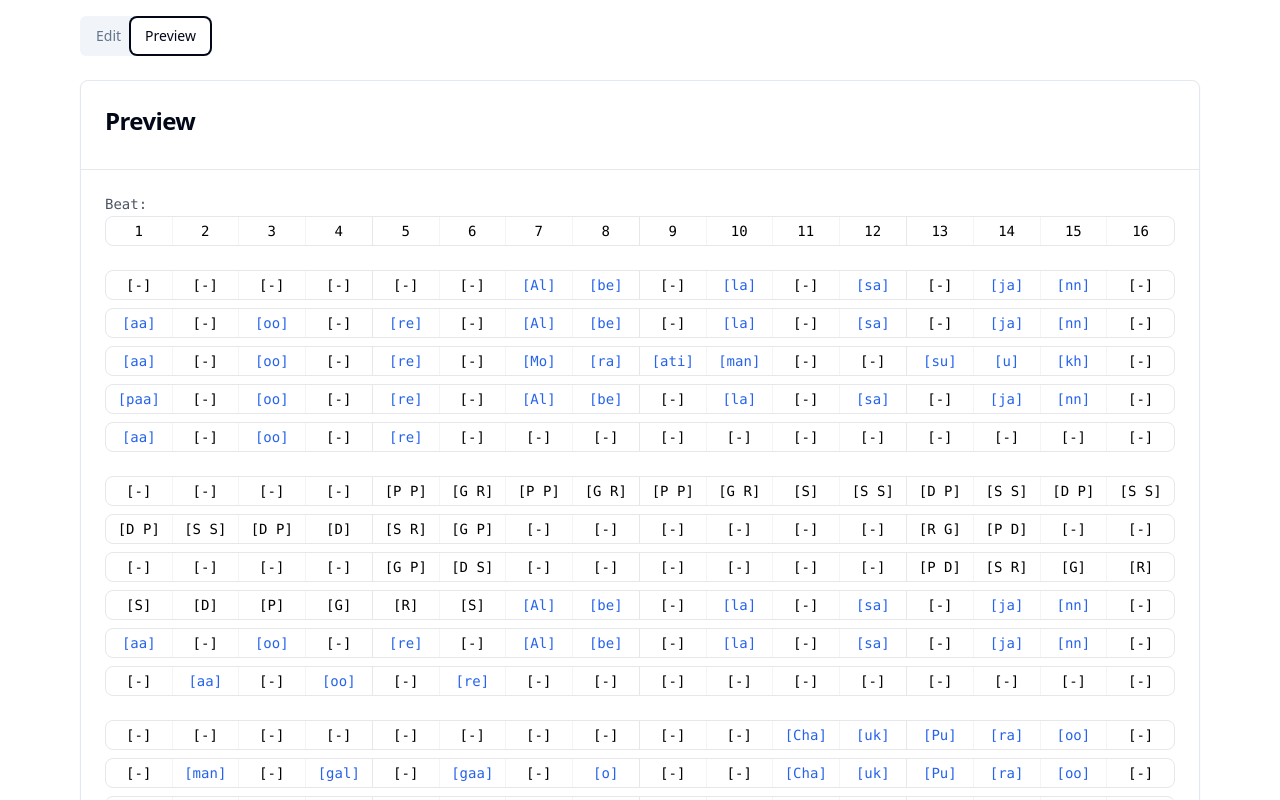
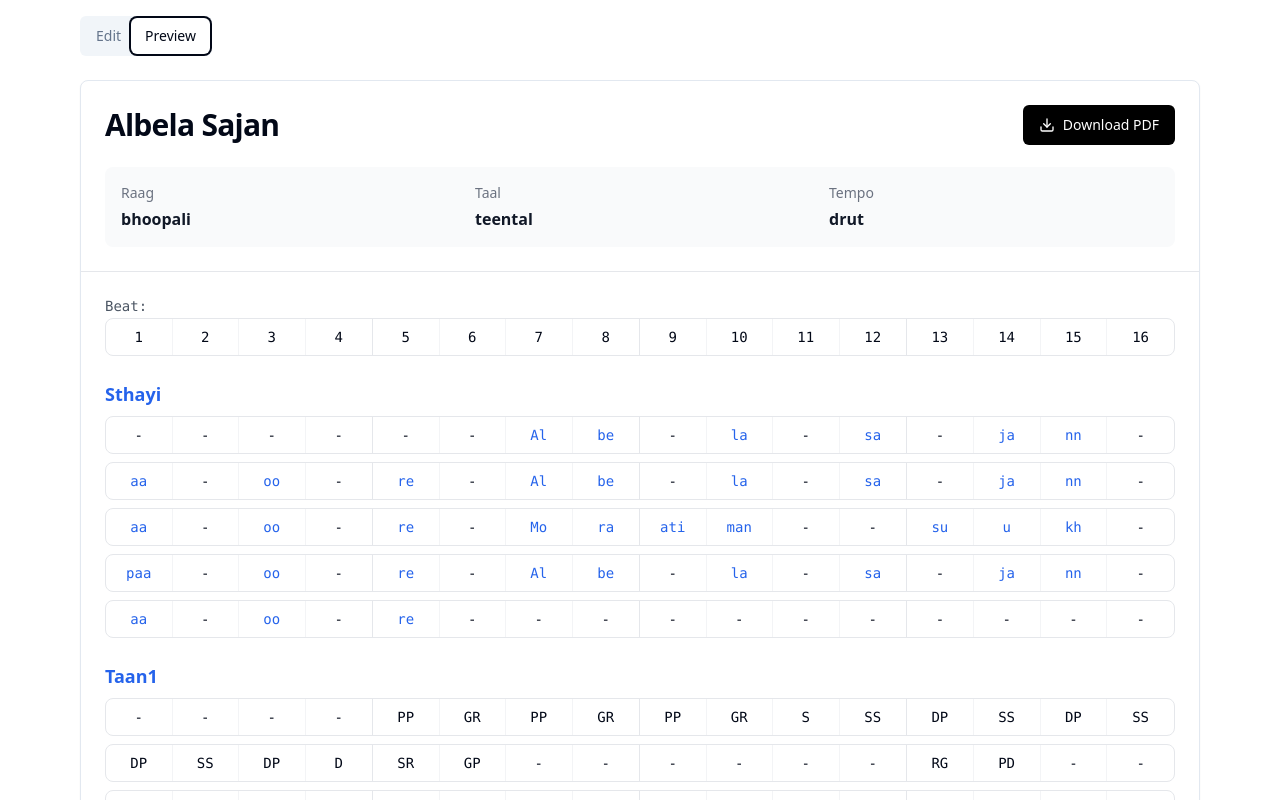
Before and after one commit to codevalley/surmaker, a React (Vite) app in the folder websur/: page / in a window 1280 px wide. Both pictures are taken after a click on the tab "Preview". Shown: the top 800 px of the page. Built offline with nearby package versions, Linux system fonts and the light colour scheme.

Commit message:
Fix layout of preview tab

```diff
--- a/websur/src/artifact-component.tsx
+++ b/websur/src/artifact-component.tsx
@@ -132,38 +132,17 @@ const BeatGrid: React.FC<BeatGridProps> = ({ beats = [], totalBeats = 16, groupS
     } as Beat);
   }
 
-  // Group beats
-  const groups = [];
-  for (let i = 0; i < totalBeats; i += groupSize) {
-    const group = beatsToRender.slice(i, i + groupSize);
-    groups.push(group);
-  }
-
   return (
-    <div className="grid grid-cols-4 gap-0 border border-gray-200 rounded-lg">
-      {groups.map((group, groupIndex) => (
-        <div key={groupIndex} className="border-r border-gray-200 last:border-r-0">
-          <div className="grid grid-cols-4">
-            {group.map((beat, beatIndex) => {
-              const renderedBeat = renderBeat(beat);
-              const isLyrics = typeof beat !== 'number' &&
-                             beat?.elements?.some(e => e?.lyrics) || false;
-              const className = isLyrics ? 'text-blue-600 font-medium' : 'text-black';
-
-              return (
-                <div
-                  key={`${groupIndex}-${beatIndex}`}
-                  className="text-center p-1 border-r border-gray-100 last:border-r-0 relative group"
-                  title={`Beat ${groupIndex * groupSize + beatIndex + 1}`}
-                >
-                  <span className={className}>{renderedBeat}</span>
-                  <div className="absolute -top-8 left-1/2 transform -translate-x-1/2 bg-black text-white text-xs px-2 py-1 rounded opacity-0 group-hover:opacity-100 transition-opacity duration-200 pointer-events-none">
-                    Beat {groupIndex * groupSize + beatIndex + 1}
-                  </div>
-                </div>
-              );
-            })}
-          </div>
+    <div className="grid grid-cols-16 gap-1">
+      {beatsToRender.map((beat, index) => (
+        <div
+          key={index}
+          className={`border p-2 text-center hover:bg-gray-50 transition-colors ${
+            index % groupSize === 0 ? 'border-l-2' : ''
+          }`}
+          title={`Beat ${index + 1}`}
+        >
+          {typeof beat === 'number' ? beat : formatter.formatBeat(beat)}
         </div>
       ))}
     </div>
@@ -389,6 +368,71 @@ const SUREditor: React.FC<{ content: string; onChange: (content: string) => void
   );
 };
 
+interface PreviewProps {
+  document: SurDocument;
+}
+
+const formatter = new SurFormatter();
+
+export function Preview({ document }: PreviewProps) {
+  if (!document) return null;
+
+  // Calculate total beats
+  const totalBeats = document.composition.sections.reduce(
+    (sum, section) => sum + section.beats.length,
+    0
+  );
+
+  return (
+    <div className="preview-container">
+      {/* Title Section */}
+      <h1 className="text-2xl font-bold mb-4">
+        {document.metadata.name || 'Untitled Composition'}
+      </h1>
+
+      {/* Metadata Section */}
+      <div className="metadata-section mb-4">
+        <div className="grid grid-cols-2 gap-2">
+          <div>Raag:</div>
+          <div>{document.metadata.raag || 'Not specified'}</div>
+          <div>Taal:</div>
+          <div>{document.metadata.taal || 'Not specified'}</div>
+          <div>Tempo:</div>
+          <div>{document.metadata.tempo || 'Not specified'}</div>
+        </div>
+      </div>
+
+      {/* Statistics */}
+      <div className="stats-section mb-4">
+        <p>Total Beats: {totalBeats}</p>
+      </div>
+
+      {/* Composition Sections */}
+      {document.composition.sections.map((section, sectionIndex) => (
+        <div key={sectionIndex} className="section-container mb-6">
+          {/* Section Header */}
+          <h2 className="text-xl font-semibold mb-2">
+            {section.title || 'Untitled Section'}
+          </h2>
+
+          {/* Beats Grid */}
+          <div className="grid grid-cols-8 gap-2">
+            {section.beats.map((beat, beatIndex) => (
+              <div
+                key={beatIndex}
+                className="border p-2 text-center"
+                title={`Beat ${beatIndex + 1}`}
+              >
+                {formatter.formatBeat(beat)}
+              </div>
+            ))}
+          </div>
+        </div>
+      ))}
+    </div>
+  );
+}
+
 const SUREditorViewer = () => {
   const [content, setContent] = useState(DEFAULT_SUR);
   const [hideControls, setHideControls] = useState(false);
@@ -410,12 +454,77 @@ const SUREditorViewer = () => {
 
           <TabsContent value="preview">
             <Card className="w-full">
-              <CardHeader className="border-b border-gray-200">
-                <div className="flex justify-between items-start">
-                  <div onClick={toggleControls}>
-                    <CardTitle className="text-2xl font-bold mb-2">
-                      Preview
-                    </CardTitle>
+              <CardHeader className="border-b border-gray-200 pb-6">
+                {/* First Row: Title and Download Button */}
+                <div className="flex justify-between items-center mb-4">
+                  <CardTitle className="text-3xl font-bold">
+                    {(() => {
+                      try {
+                        const surDoc = parseSURFile(content);
+                        return surDoc.metadata.name || 'Untitled Composition';
+                      } catch (e) {
+                        return 'Preview';
+                      }
+                    })()}
+                  </CardTitle>
+                  {(() => {
+                    try {
+                      const surDoc = parseSURFile(content);
+                      return (
+                        <PDFExporter
+                          config={{
+                            name: surDoc.metadata.name || 'Untitled',
+                            tempo: surDoc.metadata.tempo,
+                            beats_per_row: surDoc.metadata.beats_per_row
+                          }}
+                          composition={surDoc.composition.sections.map(section => ({
+                            title: section.title,
+                            lines: groupBeatsIntoLines(section.beats).map(line => ({
+                              beats: line
+                            }))
+                          }))}
+                        />
+                      );
+                    } catch (e) {
+                      return null;
+                    }
+                  })()}
+                </div>
+
+                {/* Second Row: Metadata */}
+                <div className="cursor-pointer" onClick={toggleControls}>
+                  <div className={`metadata-section ${hideControls ? 'hidden' : ''}`}>
+                    {(() => {
+                      try {
+                        const surDoc = parseSURFile(content);
+                        return (
+                          <div className="bg-gray-50 rounded-lg p-4">
+                            <dl className="grid grid-cols-3 gap-6">
+                              <div>
+                                <dt className="text-sm font-medium text-gray-500 mb-1">Raag</dt>
+                                <dd className="text-base font-semibold text-gray-900">
+                                  {surDoc.metadata.raag || 'Not specified'}
+                                </dd>
+                              </div>
+                              <div>
+                                <dt className="text-sm font-medium text-gray-500 mb-1">Taal</dt>
+                                <dd className="text-base font-semibold text-gray-900">
+                                  {surDoc.metadata.taal || 'Not specified'}
+                                </dd>
+                              </div>
+                              <div>
+                                <dt className="text-sm font-medium text-gray-500 mb-1">Tempo</dt>
+                                <dd className="text-base font-semibold text-gray-900">
+                                  {surDoc.metadata.tempo || 'Not specified'}
+                                </dd>
+                              </div>
+                            </dl>
+                          </div>
+                        );
+                      } catch (e) {
+                        return null;
+                      }
+                    })()}
                   </div>
                 </div>
               </CardHeader>
@@ -425,43 +534,75 @@ const SUREditorViewer = () => {
                   {/* Beat numbers row */}
                   <div className="mb-3 font-mono text-sm">
                     <div className="text-gray-600 mb-0.5">Beat:</div>
-                    <BeatGrid
-                      beats={Array.from({length: 16}, (_, i) => i + 1)}
-                      totalBeats={16}
-                      groupSize={4}
-                    />
+                    <div className="grid grid-cols-4 gap-0 border border-gray-200 rounded-lg">
+                      {[0, 1, 2, 3].map((group) => (
+                        <div key={group} className="border-r border-gray-200 last:border-r-0">
+                          <div className="grid grid-cols-4">
+                            {[1, 2, 3, 4].map((num) => {
+                              const beatNum = group * 4 + num;
+                              return (
+                                <div
+                                  key={beatNum}
+                                  className="text-center p-2 border-r border-gray-100 last:border-r-0"
+                                  title={`Beat ${beatNum}`}
+                                >
+                                  {beatNum}
+                                </div>
+                              );
+                            })}
+                          </div>
+                        </div>
+                      ))}
+                    </div>
                   </div>
 
                   {/* Composition sections */}
                   {(() => {
                     try {
                       const surDoc = parseSURFile(content);
-                      console.log('Rendering document:', surDoc);
+                      const formatter = new SurFormatter();
 
                       return surDoc.composition.sections.map((section, sectionIdx) => {
-                        console.log('Rendering section:', section.title, 'beats:', section.beats);
-
-                        if (!Array.isArray(section.beats)) {
-                          console.error('Section beats is not an array:', section.beats);
-                          return null;
-                        }
-
                         // Group beats into lines
                         const beatLines = groupBeatsIntoLines(section.beats);
 
                         return (
                           <div key={sectionIdx} className="space-y-1.5">
-                            <h3 className="text-lg font-semibold text-blue-600 mb-1">
+                            <h3 className="text-lg font-semibold text-blue-600 mb-2">
                               {section.title}
                             </h3>
                             <div className="font-mono text-sm space-y-2">
                               {beatLines.map((beatLine, lineIdx) => (
-                                <BeatGrid
-                                  key={`${sectionIdx}-${lineIdx}`}
-                                  beats={beatLine}
-                                  totalBeats={16}
-                                  groupSize={4}
-                                />
+                                <div key={`${sectionIdx}-${lineIdx}`}
+                                     className="grid grid-cols-4 gap-0 border border-gray-200 rounded-lg">
+                                  {[0, 1, 2, 3].map((group) => (
+                                    <div key={group} className="border-r border-gray-200 last:border-r-0">
+                                      <div className="grid grid-cols-4">
+                                        {[0, 1, 2, 3].map((num) => {
+                                          const beatIndex = group * 4 + num;
+                                          const beat = beatLine[beatIndex] || {
+                                            elements: [{ note: { pitch: NotePitch.SILENCE } }],
+                                            bracketed: false
+                                          };
+                                          return (
+                                            <div
+                                              key={beatIndex}
+                                              className={`text-center p-2 border-r border-gray-100 last:border-r-0 relative group ${
+                                                beat.elements.some(e => e.lyrics) ? 'text-blue-600' : ''
+                                              }`}
+                                            >
+                                              {formatter.formatBeat(beat)}
+                                              {/* Tooltip */}
+                                              <div className="absolute -top-8 left-1/2 transform -translate-x-1/2 bg-black text-white text-xs px-2 py-1 rounded opacity-0 group-hover:opacity-100 transition-opacity duration-200 pointer-events-none">
+                                                Beat {lineIdx * 16 + beatIndex + 1}
+                                              </div>
+                                            </div>
+                                          );
+                                        })}
+                                      </div>
+                                    </div>
+                                  ))}
+                                </div>
                               ))}
                             </div>
                           </div>
--- a/websur/src/lib/sur-parser/formatter.ts
+++ b/websur/src/lib/sur-parser/formatter.ts
@@ -86,7 +86,7 @@ export class SurFormatter {
     );
   }
 
-  private formatBeat(beat: Beat): string {
+  public formatBeat(beat: Beat): string {
     if (!beat || !beat.elements || beat.elements.length === 0) {
       return '-';
     }
--- a/websur/src/lib/sur-parser/parser.ts
+++ b/websur/src/lib/sur-parser/parser.ts
@@ -302,7 +302,7 @@ export class SurParser {
           sections.push(currentSection);
         }
         currentSection = {
-          name: trimmedLine.slice(1),
+          title: trimmedLine.slice(1).trim(),
           beats: []
         };
         currentRow = 0;
```
Also changed, not shown: tailwind.config.js (added, +11 -0 lines).
